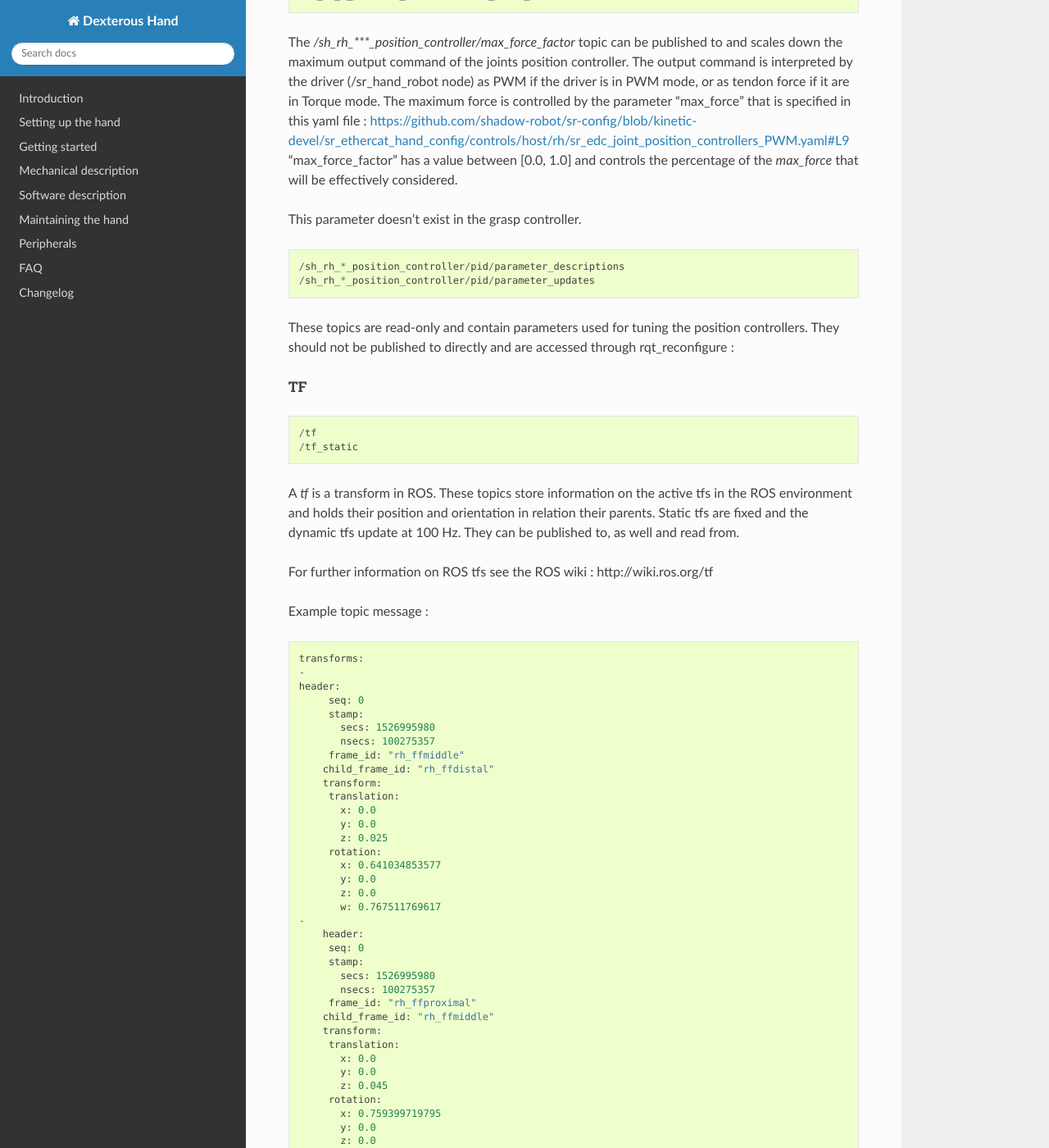
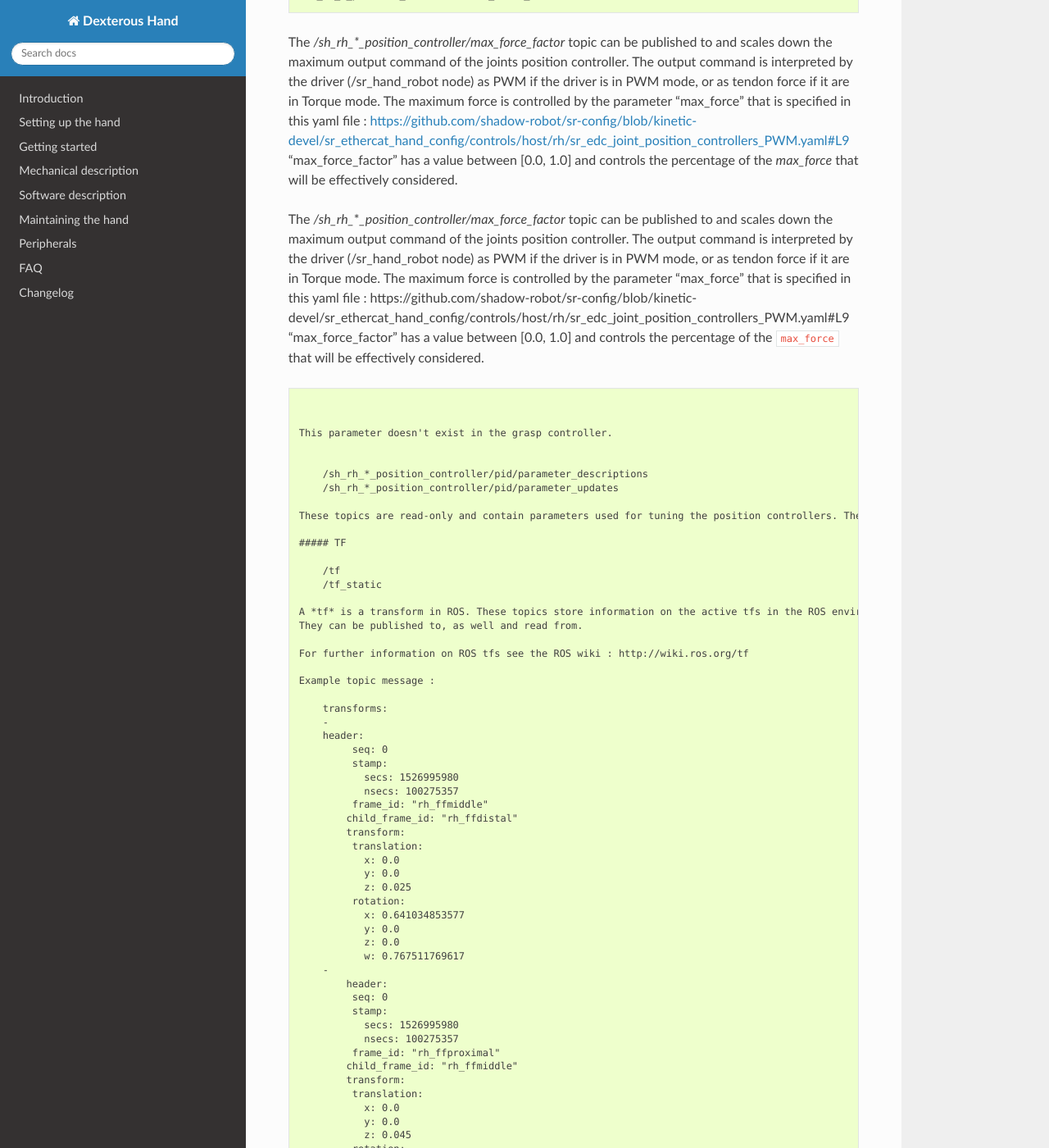
Before and after one commit to shadow-robot/sr_dexterous_hand_documentation, a Sphinx documentation site: the page built from docs/user_guide/3_getting_started.md, in a window 1280 px wide and 1400 px high, scrolled down 23340 px. Shown: the whole window at 82% size. Built offline with Sphinx 7.4.7 and the Read the Docs theme 2.0.0, drawn with Linux system fonts in a browser that asks for light colours; some of the changed text lies outside the part shown.

Commit message:
adding topics section..

````diff
--- a/docs/user_guide/3_getting_started.md
+++ b/docs/user_guide/3_getting_started.md
@@ -809,10 +809,16 @@ Example topic message :
     /sh_rh_*_position_controller/max_force_factor
 
 ```eval_rst
+The */sh_rh_*_position_controller/max_force_factor* topic can be published to and scales down the maximum output command of the joints position controller. The output command is interpreted by the driver (/sr_hand_robot node) as PWM if the driver is in PWM mode, or as tendon force if it are in Torque mode.
+The maximum force is controlled by the parameter "max_force" that is specified in this yaml file : https://github.com/shadow-robot/sr-config/blob/kinetic-devel/sr_ethercat_hand_config/controls/host/rh/sr_edc_joint_position_controllers_PWM.yaml#L9
+"max_force_factor" has a value between [0.0, 1.0] and controls the percentage of the `max_force` that will be effectively considered.
+```
+
 The */sh_rh_***_position_controller/max_force_factor* topic can be published to and scales down the maximum output command of the joints position controller. The output command is interpreted by the driver (/sr_hand_robot node) as PWM if the driver is in PWM mode, or as tendon force if it are in Torque mode.
 The maximum force is controlled by the parameter "max_force" that is specified in this yaml file : https://github.com/shadow-robot/sr-config/blob/kinetic-devel/sr_ethercat_hand_config/controls/host/rh/sr_edc_joint_position_controllers_PWM.yaml#L9
 "max_force_factor" has a value between [0.0, 1.0] and controls the percentage of the `max_force` that will be effectively considered.
 ```
+
 
 This parameter doesn't exist in the grasp controller.
 
````
